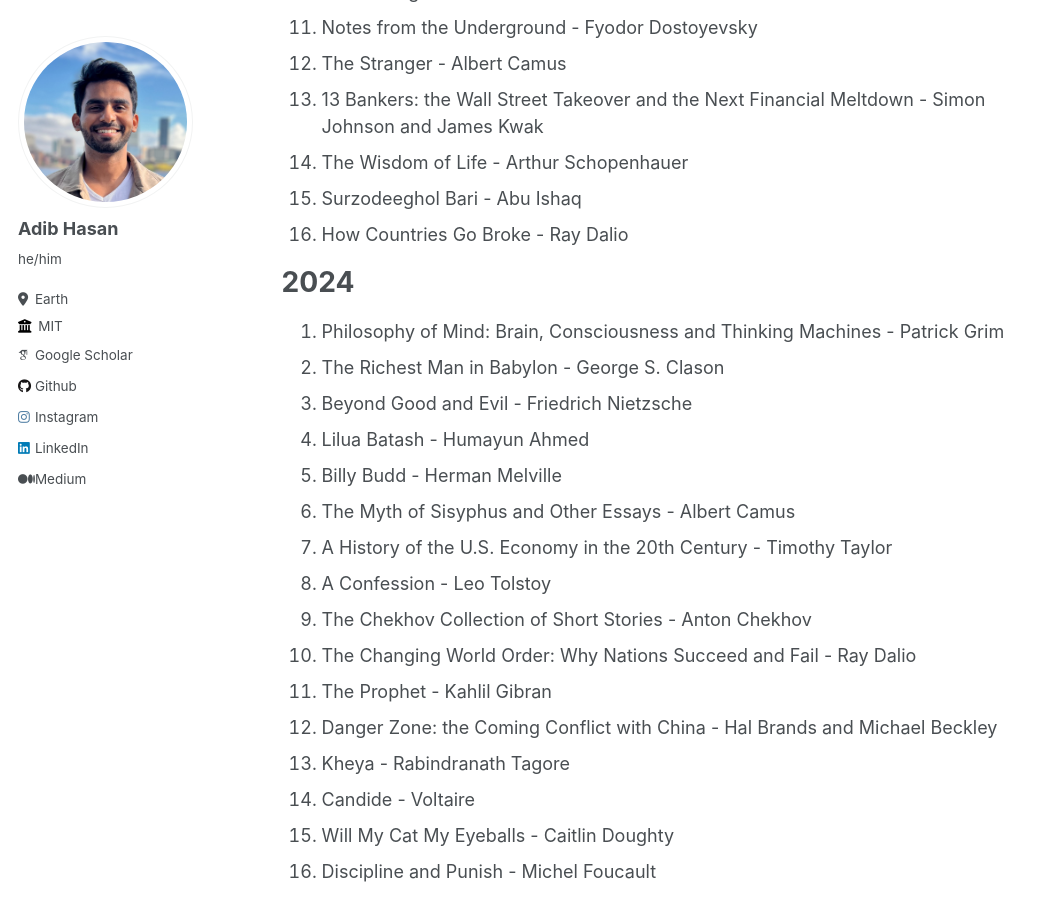
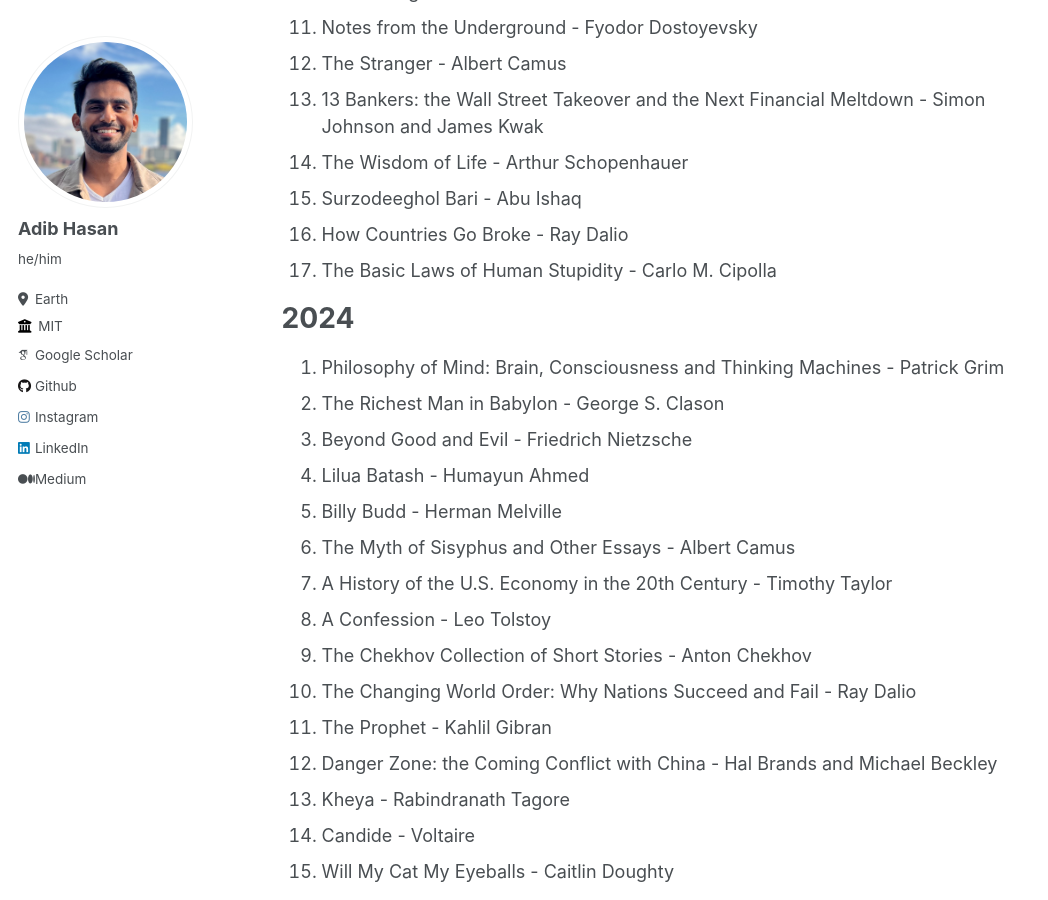
Before and after one commit to Neehan/neehan.github.io, a Jekyll site: the page built from _pages/reading.md, in a window 1280 px wide and 900 px high, scrolled down 686 px. Shown: the whole window, without its empty margins (0-1048 px from the left). Built offline with Jekyll 4.4.1, drawn with Linux system fonts in a browser that asks for light colours; some web fonts are replaced.

Commit message:
Update reading.md

```diff
--- a/_pages/reading.md
+++ b/_pages/reading.md
@@ -24,6 +24,7 @@ Here is what I am currently reading:
 14. The Wisdom of Life - Arthur Schopenhauer
 15. Surzodeeghol Bari - Abu Ishaq
 16. How Countries Go Broke - Ray Dalio
+17. The Basic Laws of Human Stupidity - Carlo M. Cipolla
 
 # 2024
 1. Philosophy of Mind: Brain, Consciousness and Thinking Machines - Patrick Grim
```
